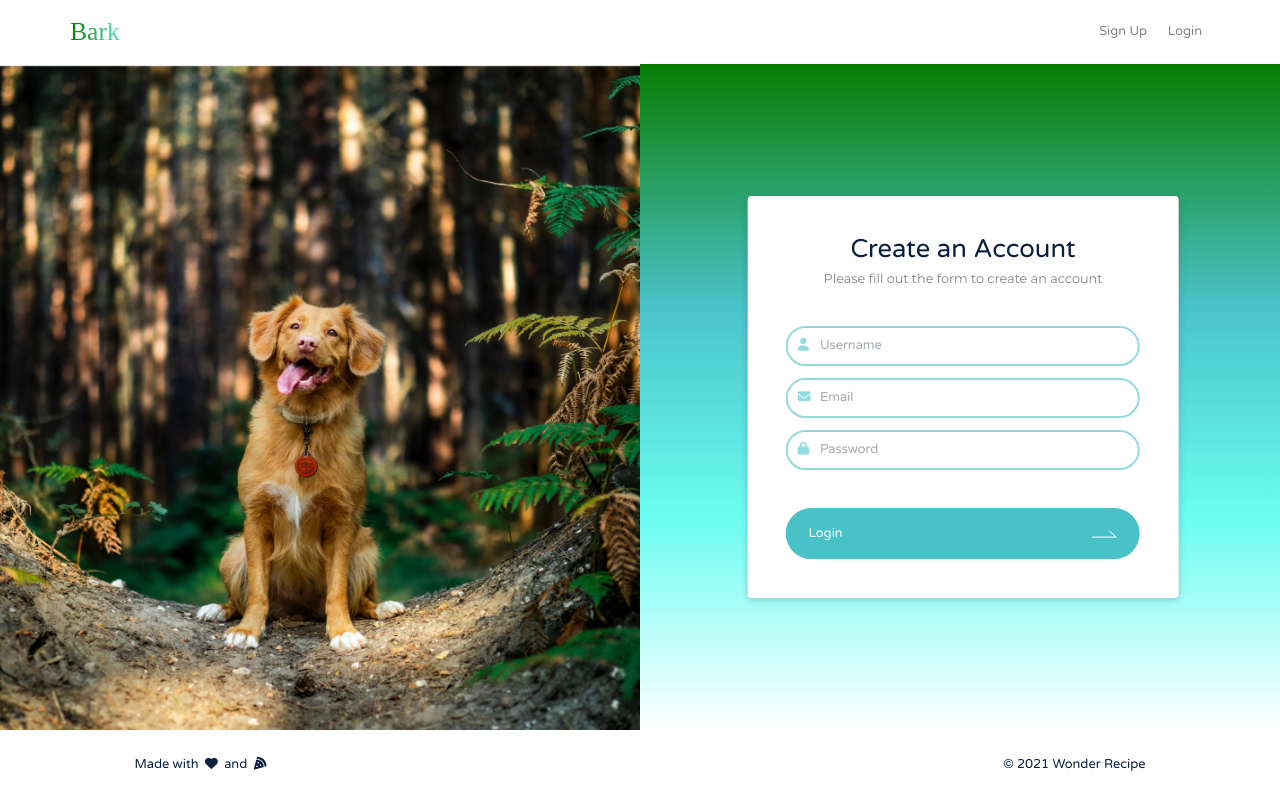
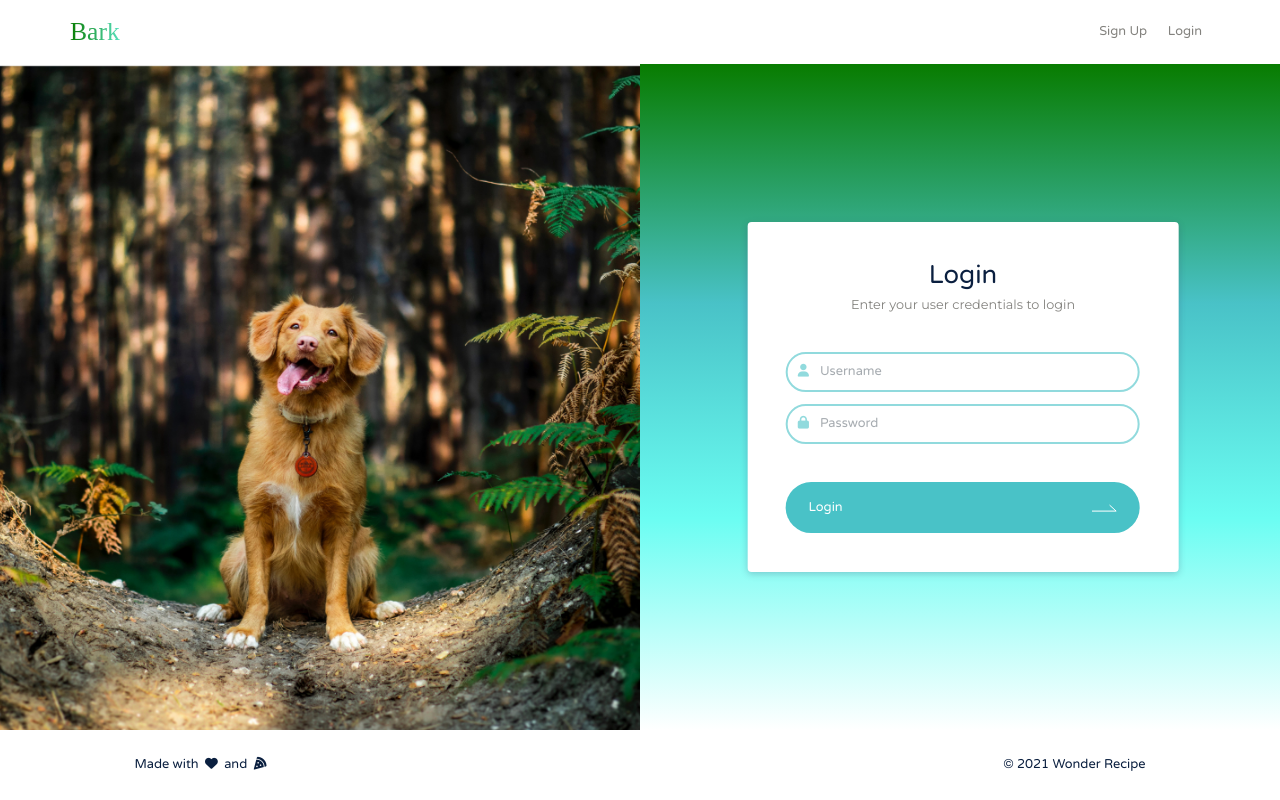
Before and after one commit to lawrencedovin/capstone-2-bark, a React (Create React App) app in the folder bark/: page /login in a window 1280 px wide. Built offline with nearby package versions, Linux system fonts and the light colour scheme; a web font is replaced by a local one.

Commit message:
Updated login fields

```diff
--- a/bark/src/main-pages/Login/Login.js
+++ b/bark/src/main-pages/Login/Login.js
@@ -10,18 +10,12 @@ function Login() {
             </div>
             <div className="col forms__container">
               <form className="forms col-md-8">
-                <h1 className="forms__title">Create an Account</h1>
-                <p className="forms__description">Please fill out the form to create an account</p>
+                <h1 className="forms__title">Login</h1>
+                <p className="forms__description">Enter your user credentials to login</p>
                 <div class="input-group forms__input-container align-items-center">
                   <input type="text" placeholder="Username" className="form-control forms__input" />
                   <span class="input-group-btn forms__input-icon align-middle">
                       <i class="fas fa-user"></i>
-                  </span>
-                </div>
-                <div class="input-group forms__input-container align-items-center">
-                  <input type="text" placeholder="Email" className="form-control forms__input" />
-                  <span class="input-group-btn forms__input-icon align-middle">
-                      <i class="fas fa-envelope"></i>
                   </span>
                 </div>
                 <div class="input-group forms__input-container align-items-center">
```
